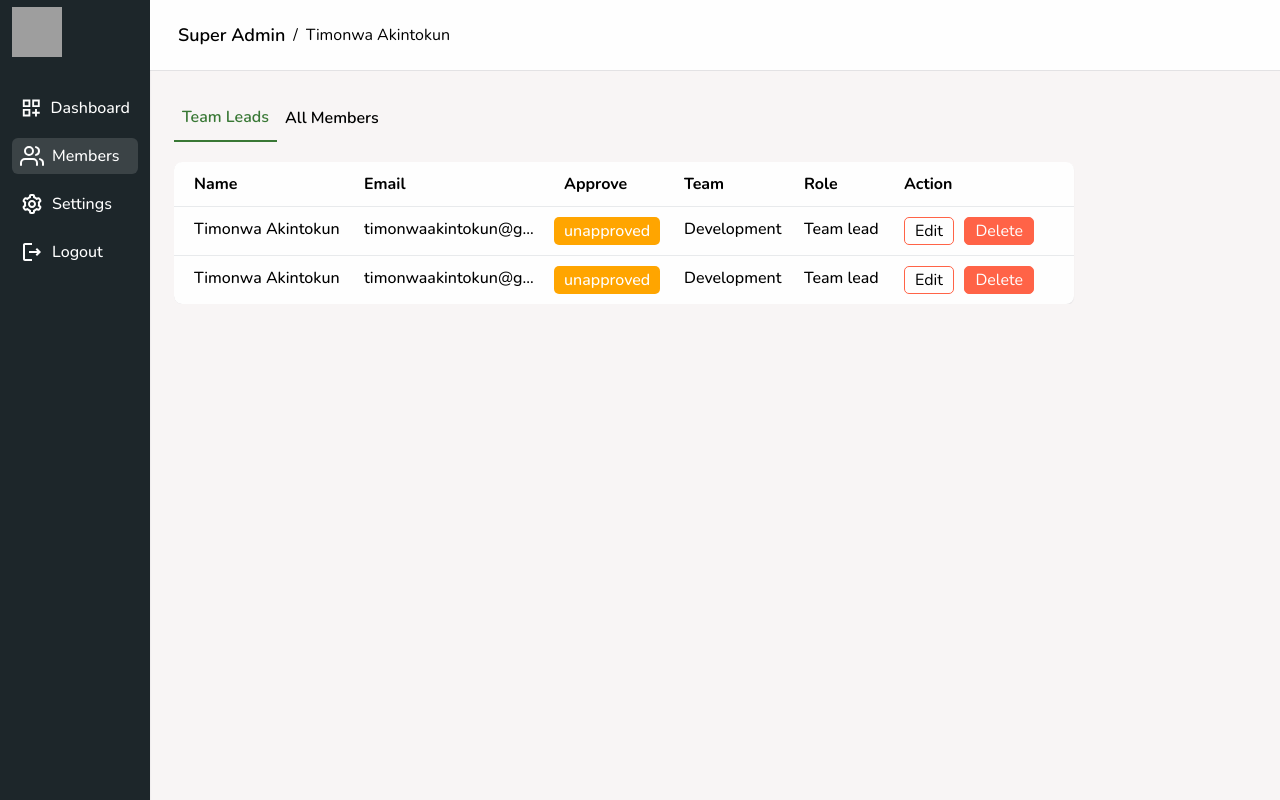
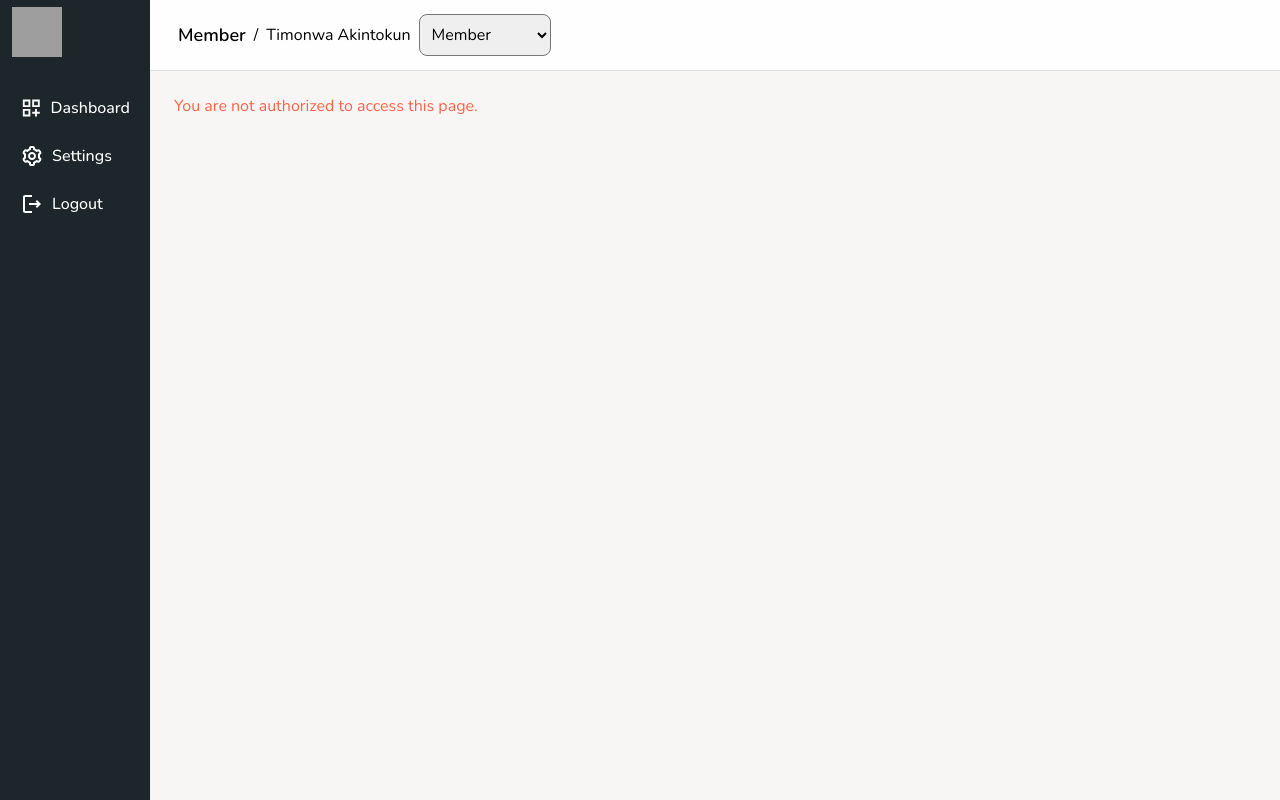
Before and after one commit to Timonwa/key-pal-vault, a Next.js app: page /dashboard/members in a window 1280 px wide. Built offline with nearby package versions, Linux system fonts and the light colour scheme; grey boxes are pictures that could not be loaded.

Commit message:
tep. account switcher

```diff
--- a/common/MembersTable/index.jsx
+++ b/common/MembersTable/index.jsx
@@ -60,7 +60,7 @@ export function MembersTable({ data }) {
                   <p>Development</p>
                 </td>
                 <td>
-                  <p>Team lead</p>
+                  <p>Team Lead</p>
                 </td>
                 <td>
                   <p>
--- a/components/members/TeamMembersTable.jsx
+++ b/components/members/TeamMembersTable.jsx
@@ -1,6 +1,6 @@
 import { MembersTable } from "@/common/MembersTable";
 import TabSwitcherLine from "@/common/TabSwitcherLine";
-import React from "react";
+import React, { useState } from "react";
 
 export default function TeamMembersTable() {
   const tabs = ["Team Members"];
--- a/components/nav/DashboardNav.jsx
+++ b/components/nav/DashboardNav.jsx
@@ -1,13 +1,26 @@
 import React from "react";
 import styles from "../../styles/nav/DashboardNav.module.scss";
+import useStore from "../../store";
 
 const DashboardNav = ({ accountType }) => {
+  const setAccountType = useStore((state) => state.setAccountType);
+
+  const handleAccountToggle = (event) => {
+    const selectedAccountType = event.target.value;
+    setAccountType(selectedAccountType);
+  };
+
   return (
     <div className={styles.dashboardNavWrapper}>
       <nav
         className={`dashboardSectionPaddings maxWidthWrapper ${styles.dashboardNav}`}>
         <h1 className={styles.pageTitle}>{accountType}</h1>/
         <p className={styles.userName}>Timonwa Akintokun</p>
+        <select value={accountType} onChange={handleAccountToggle}>
+          <option value="Super Admin">Super Admin</option>
+          <option value="Team Lead">Team Lead</option>
+          <option value="Member">Member</option>
+        </select>
       </nav>
     </div>
   );
--- a/pages/_app.js
+++ b/pages/_app.js
@@ -8,10 +8,10 @@ import useStore from "../store";
 
 export default function App({ Component, pageProps }) {
   const accountType = useStore((state) => state.accountType);
-  const setAccountType = useStore((state) => state.setAccountType);
-  useEffect(() => {
-    setAccountType("Super Admin");
-  }, [setAccountType]);
+  // const setAccountType = useStore((state) => state.setAccountType);
+  // useEffect(() => {
+  //   setAccountType("Super Admin");
+  // }, [setAccountType]);
 
   if (Component.getLayout) {
     return Component.getLayout(
--- a/store/index.js
+++ b/store/index.js
@@ -1,9 +1,9 @@
 import { create } from "zustand";
 
 const useStore = create((set) => ({
-  activePage: "",
+  activePage: "Overview",
   setActivePage: (page) => set({ activePage: page }),
-  accountType: "",
+  accountType: "Member",
   setAccountType: (type) => set({ accountType: type }),
 }));
 
```
